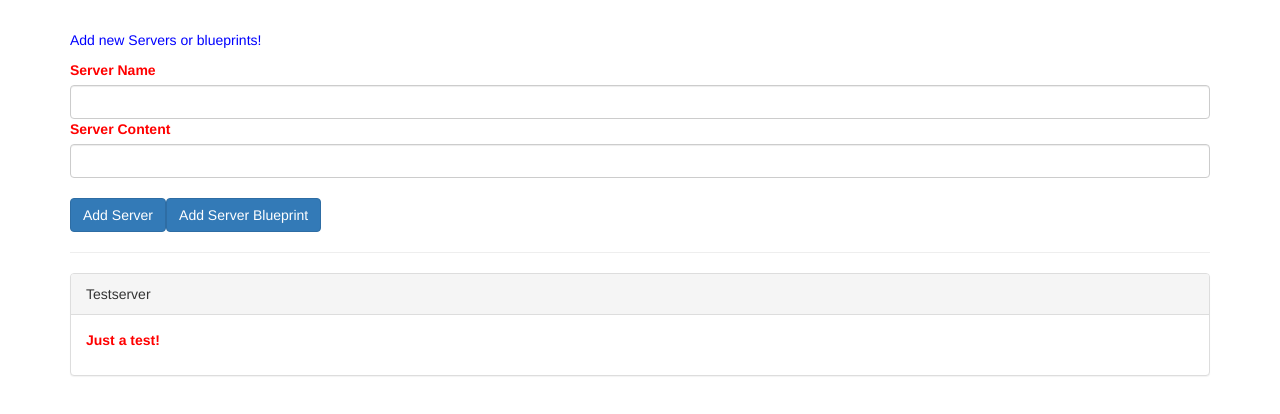
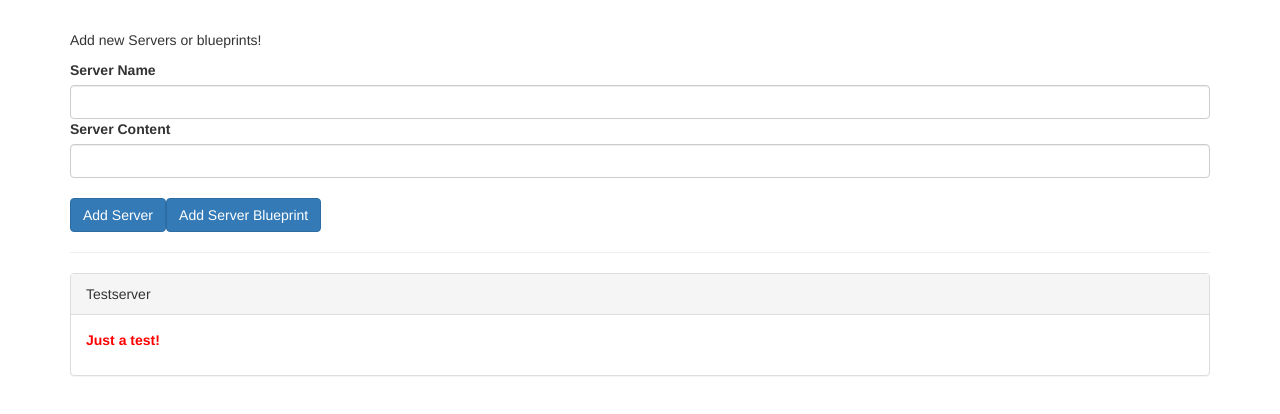
Before and after one commit to RoshanLakmal/max_deep_component_DataBinding, an Angular app: page / in a window 1280 px wide. Shown: the top 414 px of the page. Built offline with nearby package versions, Linux system fonts and the light colour scheme.

Commit message:
removed lable style encapsulation

```diff
--- a/src/app/server-element/server-element.component.css
+++ b/src/app/server-element/server-element.component.css
@@ -1,7 +1,3 @@
-label{
-    color: red;
-}
-
 p {
     color: blue;
   }
--- a/src/app/server-element/server-element.component.ts
+++ b/src/app/server-element/server-element.component.ts
@@ -3,8 +3,8 @@ import { Component, OnInit, Input, ViewEncapsulation } from '@angular/core';
 @Component({
   selector: 'app-server-element',
   templateUrl: './server-element.component.html',
-  styleUrls: ['./server-element.component.css'],
-  encapsulation: ViewEncapsulation.None
+  styleUrls: ['./server-element.component.css']
+  // encapsulation: ViewEncapsulation.None
 })
 export class ServerElementComponent implements OnInit {
 
```
